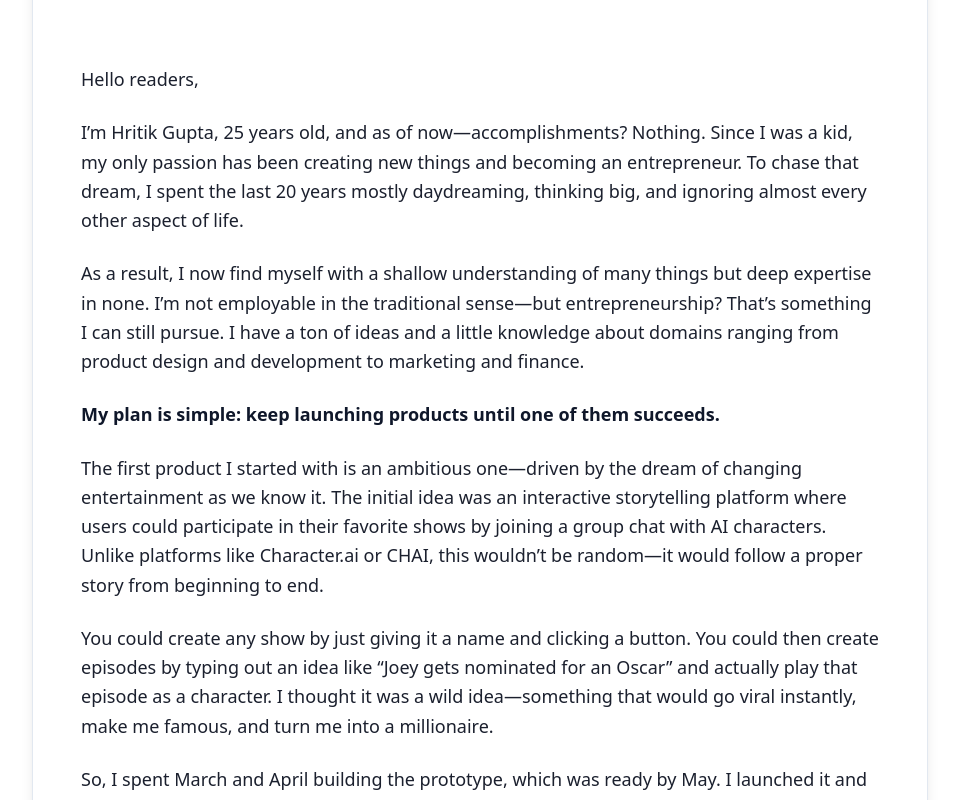
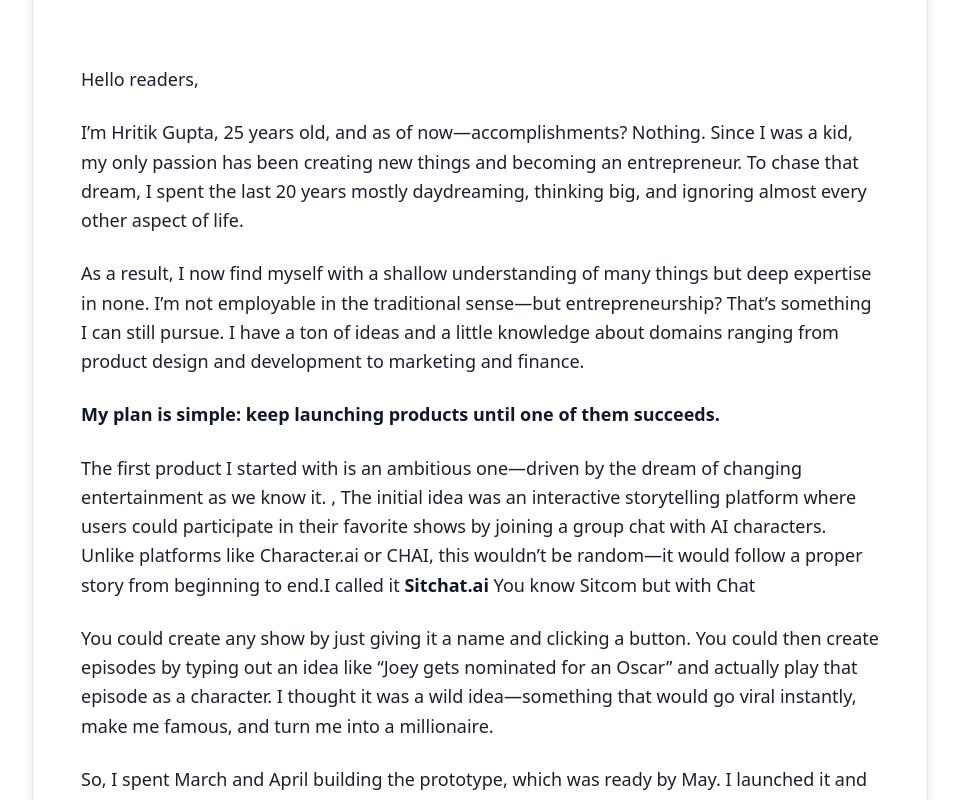
Before and after one commit to hritik1999/portfolio, a Vue app in the folder frontend/: page /blog/100-days-of-entrepreneurship-day-1 in a window 1280 px wide. Shown: the part 446-1246 px from the top of the page, without its empty margins (160-1119 px from the left). Built offline with nearby package versions, Linux system fonts and the light colour scheme.

Commit message:
add my first blog

```diff
--- a/frontend/src/views/Blog.vue
+++ b/frontend/src/views/Blog.vue
@@ -31,7 +31,7 @@ export default {
             <p>I’m Hritik Gupta, 25 years old, and as of now—accomplishments? Nothing. Since I was a kid, my only passion has been creating new things and becoming an entrepreneur. To chase that dream, I spent the last 20 years mostly daydreaming, thinking big, and ignoring almost every other aspect of life.</p>
             <p>As a result, I now find myself with a shallow understanding of many things but deep expertise in none. I’m not employable in the traditional sense—but entrepreneurship? That’s something I can still pursue. I have a ton of ideas and a little knowledge about domains ranging from product design and development to marketing and finance.</p>
             <p class="font-semibold text-primary">My plan is simple: keep launching products until one of them succeeds.</p>
-            <p>The first product I started with is an ambitious one—driven by the dream of changing entertainment as we know it. The initial idea was an interactive storytelling platform where users could participate in their favorite shows by joining a group chat with AI characters. Unlike platforms like Character.ai or CHAI, this wouldn’t be random—it would follow a proper story from beginning to end.</p>
+            <p>The first product I started with is an ambitious one—driven by the dream of changing entertainment as we know it. , The initial idea was an interactive storytelling platform where users could participate in their favorite shows by joining a group chat with AI characters. Unlike platforms like Character.ai or CHAI, this wouldn’t be random—it would follow a proper story from beginning to end.I called it <a href="https://sitchat.ai" target="_blank" rel="noopener noreferrer" class="font-semibold text-primary hover:underline">Sitchat.ai</a> You know Sitcom but with Chat</p>
             <p>You could create any show by just giving it a name and clicking a button. You could then create episodes by typing out an idea like “Joey gets nominated for an Oscar” and actually play that episode as a character. I thought it was a wild idea—something that would go viral instantly, make me famous, and turn me into a millionaire.</p>
             <p>So, I spent March and April building the prototype, which was ready by May. I launched it and shared it wherever I thought it was relevant. But by the end of May, all I had managed was 135 users—most of them one-time visitors.</p>
             <p>I assumed it was because it was a web app, so I started building a mobile version. That too failed.</p>
```
